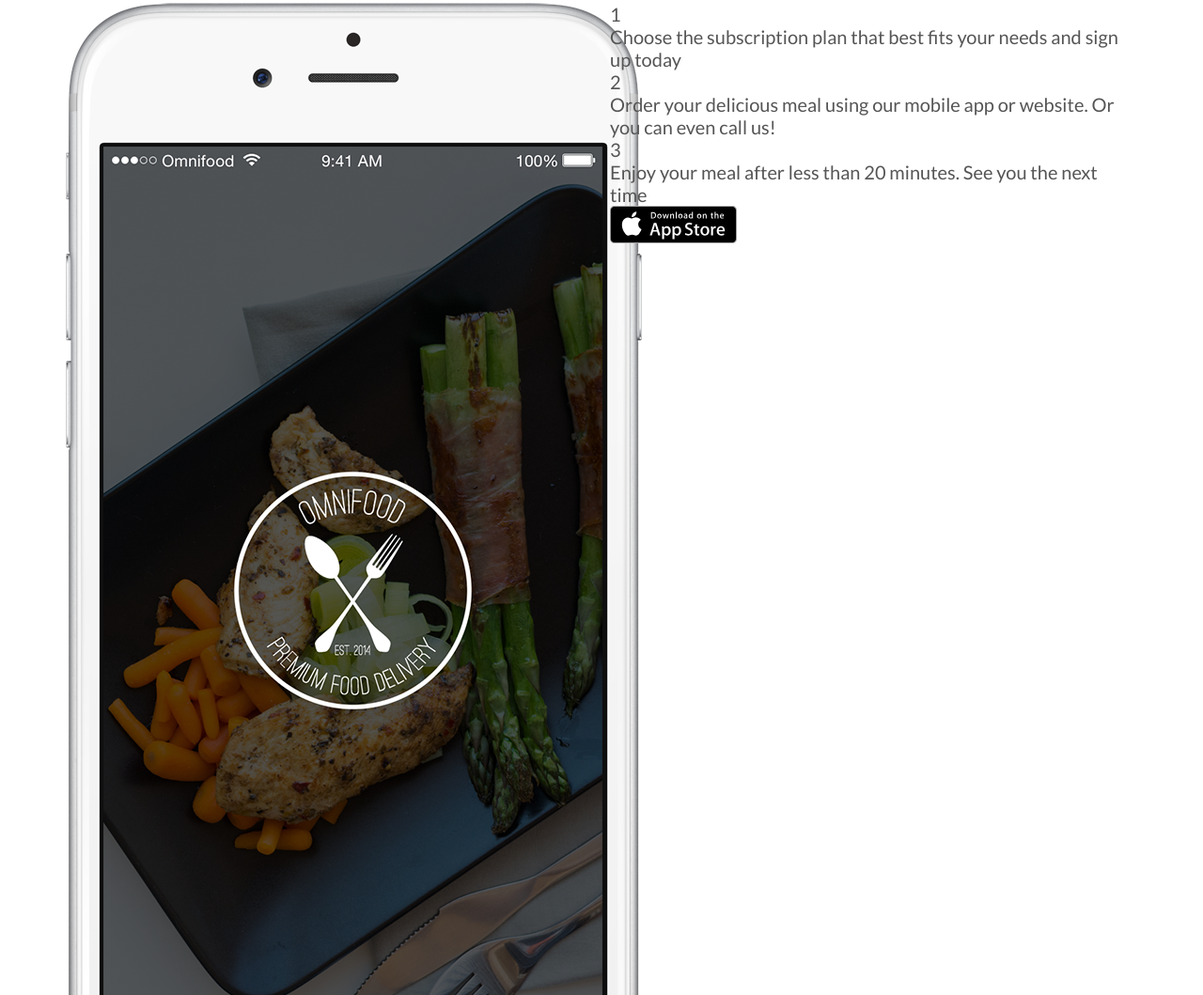
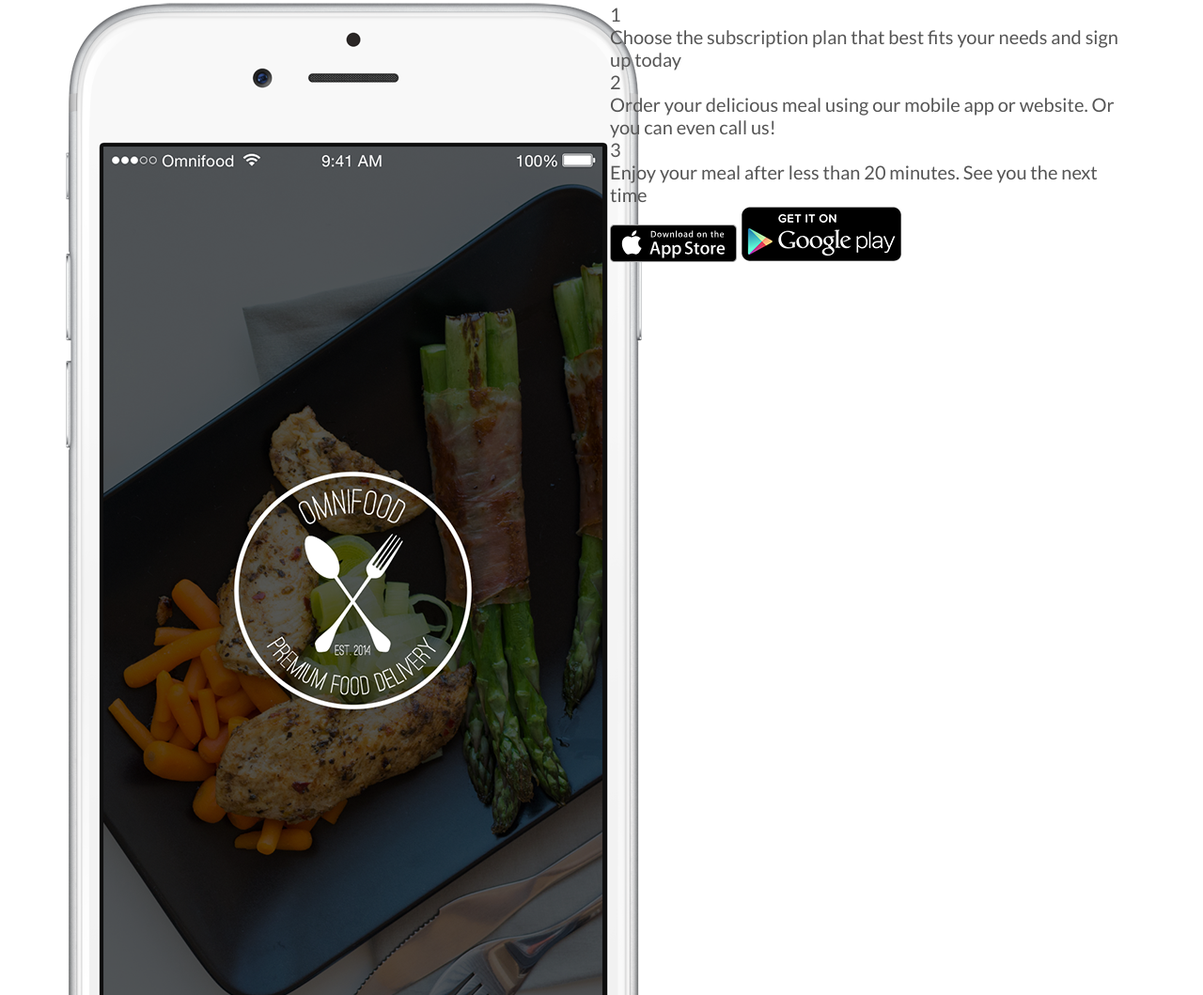
Before and after one commit to DEV-EGo/omni-food, a plain HTML site: page index.html in a window 1280 px wide. Shown: the part 2102-3161 px from the top of the page at 94% size. Drawn offline with Linux system fonts and the light colour scheme; files whose address does not match are found by name.

Commit message:
android/app store

```diff
--- a/index.html
+++ b/index.html
@@ -183,6 +183,7 @@
                     </div>
 
                     <a href="#" class="btn-app"><img src="resources/img/download-app.svg" alt="App Store Button"></a>
+                    <a href="#" class="btn-app"><img src="resources/img/download-app-android.png" alt="Play Store Button"></a>
 
                 </div>
             </div>
```
